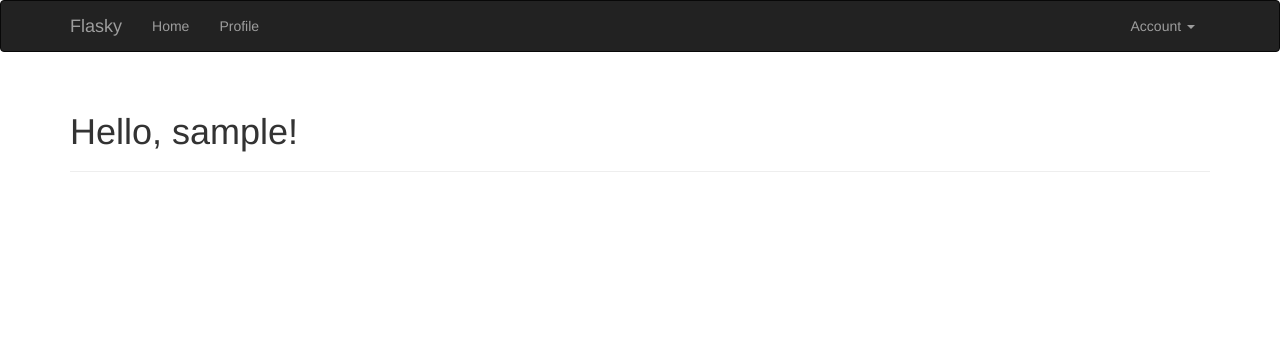
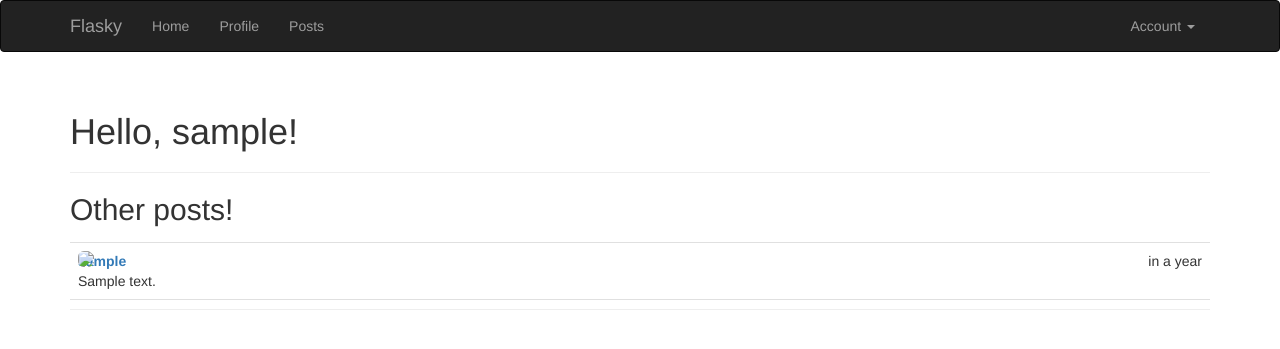
Before and after one commit to mohllal/flasky, a Flask app: page / in a window 1280 px wide. Shown: the top 349 px of the page. Run offline with Flask 2, Linux system fonts and the light colour scheme; a user stored in the database is signed in; tables that the repository leaves empty hold one stand-in row (values such as "Sample post"); some libraries are stand-ins or nearby versions.

Commit message:
Add the blog posting subsystem

```diff
--- a/app/__init__.py
+++ b/app/__init__.py
@@ -33,9 +33,11 @@ def create_app(config_name):
     from .main import main as main_blueprint
     from .auth import auth as auth_blueprint
     from .profile import profile as profile_blueprint
+    from .post import post as post_blueprint
 
     app.register_blueprint(main_blueprint)
     app.register_blueprint(auth_blueprint, url_prefix='/auth')
     app.register_blueprint(profile_blueprint, url_prefix='/profile')
+    app.register_blueprint(post_blueprint, url_prefix='/post')
 
     return app
--- a/app/main/views.py
+++ b/app/main/views.py
@@ -2,12 +2,13 @@ from flask import render_template
 from flask_login import login_required
 from . import main
 from ..decorators import admin_required, permission_required
-from ..models import Permission
+from ..models import Post, Permission
 
 
 @main.route('/', methods=['GET', 'POST'])
 def index():
-    return render_template('index.html')
+    posts = Post.query.order_by(Post.timestamp.desc()).all()
+    return render_template('index.html', posts=posts)
 
 
 @main.route('/secret')
--- a/app/models.py
+++ b/app/models.py
@@ -25,6 +25,7 @@ class User(db.Model, UserMixin):
     about_me = db.Column(db.Text())
     member_since = db.Column(db.DateTime(), default=datetime.utcnow)
     last_seen = db.Column(db.DateTime(), default=datetime.utcnow)
+    posts = db.relationship('Post', backref='author', lazy='dynamic')
 
     def __init__(self, **kwargs):
         super(User, self).__init__(**kwargs)
@@ -145,3 +146,15 @@ class Role(db.Model):
 
     def __repr__(self):
         return '<Role %r>' % self.name
+
+
+class Post(db.Model):
+    __tablename__ = 'posts'
+
+    id = db.Column(db.Integer, primary_key=True)
+    body = db.Column(db.Text)
+    timestamp = db.Column(db.DateTime, index=True, default=datetime.utcnow)
+    author_id = db.Column(db.Integer, db.ForeignKey('users.id'))
+
+    def __repr__(self):
+        return '<Post %r>' % self.id
--- /dev/null
+++ b/app/post/__init__.py
@@ -0,0 +1,5 @@
+from flask import Blueprint
+
+post = Blueprint("post", __name__)
+
+from . import views
--- a/app/profile/views.py
+++ b/app/profile/views.py
@@ -3,14 +3,15 @@ from flask_login import login_required, current_user
 from . import profile
 from .forms import EditProfileForm, EditProfileAdminForm
 from .. import db
-from ..models import User, Role
+from ..models import User, Role, Post
 from ..decorators import admin_required
 
 
 @profile.route('/<username>')
 def show_profile(username):
     user = User.query.filter_by(username=username).first_or_404()
-    return render_template('profile/show_profile.html', user=user)
+    posts = user.posts.order_by(Post.timestamp.desc()).all()
+    return render_template('profile/show_profile.html', user=user, posts=posts)
 
 
 @profile.route('/edit-profile', methods=['GET', 'POST'])
--- /dev/null
+++ b/app/static/styles.css
@@ -0,0 +1,33 @@
+.profile-thumbnail {
+    position: absolute;
+}
+.profile-header {
+    min-height: 260px;
+    margin-left: 280px;
+}
+ul.posts {
+    list-style-type: none;
+    padding: 0px;
+    margin: 16px 0px 0px 0px;
+    border-top: 1px solid #e0e0e0;
+}
+ul.posts li.post {
+    padding: 8px;
+    border-bottom: 1px solid #e0e0e0;
+}
+ul.posts li.post:hover {
+    background-color: #f0f0f0;
+}
+div.post-date {
+    float: right;
+}
+div.post-author {
+    font-weight: bold;
+}
+div.post-thumbnail {
+    position: absolute;
+}
+div.post-content {
+    margin-left: 48px;
+    min-height: 48px;
+}
--- a/app/templates/base.html
+++ b/app/templates/base.html
@@ -6,6 +6,7 @@
 {{ super() }}
 <link rel="shortcut icon" href="{{ url_for('static', filename='favicon.ico') }}" type="image/x-icon">
 <link rel="icon" href="{{ url_for('static', filename='favicon.ico') }}" type="image/x-icon">
+<link rel="stylesheet" type="text/css" href="{{ url_for('static', filename='styles.css') }}">
 {% endblock %}
 
 {% block navbar %}
@@ -26,6 +27,9 @@
                 {% if current_user.is_authenticated %}
                 <li>
                     <a href="{{ url_for('profile.show_profile', username=current_user.username) }}">Profile</a>
+                </li>
+                <li>
+                     <a href="{{ url_for('post.show_posts') }}">Posts</a>
                 </li>
                 {% endif %}
             </ul>
--- a/app/templates/index.html
+++ b/app/templates/index.html
@@ -10,5 +10,10 @@
     {% else %}
     <h1>Hello, Stranger!</h1>
     {% endif %}
+    <hr>
+    <div>
+        <h2>Other posts!</h2>
+        {% include 'post/list_posts.html' %}
+    </div>
 </div>
 {% endblock %}
--- /dev/null
+++ b/app/templates/post/list_posts.html
@@ -0,0 +1,18 @@
+<ul class="posts">
+    {% for post in posts %}
+    <li class="post">
+        <div class="profile-thumbnail">
+            <a href="{{ url_for('profile.show_profile', username=post.author.username) }}">
+                <img class="img-rounded profile-thumbnail" src="https://via.placeholder.com/20">
+            </a>
+        </div>
+        <div class="post-date">{{ moment(post.timestamp).fromNow() }}</div>
+        <div class="post-author">
+            <a href="{{ url_for('profile.show_profile', username=post.author.username) }}">
+                {{ post.author.username }}
+            </a>
+        </div>
+        <div class="post-body">{{ post.body }}</div>
+    </li>
+    {% endfor %}
+</ul>
--- a/app/templates/profile/show_profile.html
+++ b/app/templates/profile/show_profile.html
@@ -33,5 +33,8 @@
         Edit Profile [Admin]
     </a>
     {% endif %}
+
+    <h3>Posts by {{ user.username }}</h3>
+    {% include 'post/list_posts.html' %}
 </div>
 {% endblock %}
```
Also changed, not shown: app/post/forms.py (added, +8 -0 lines), app/post/views.py (added, +19 -0 lines), app/templates/post/show_posts.html (added, +12 -0 lines), migrations/versions/6d8293d1cf2e_post_model.py (added, +37 -0 lines).
